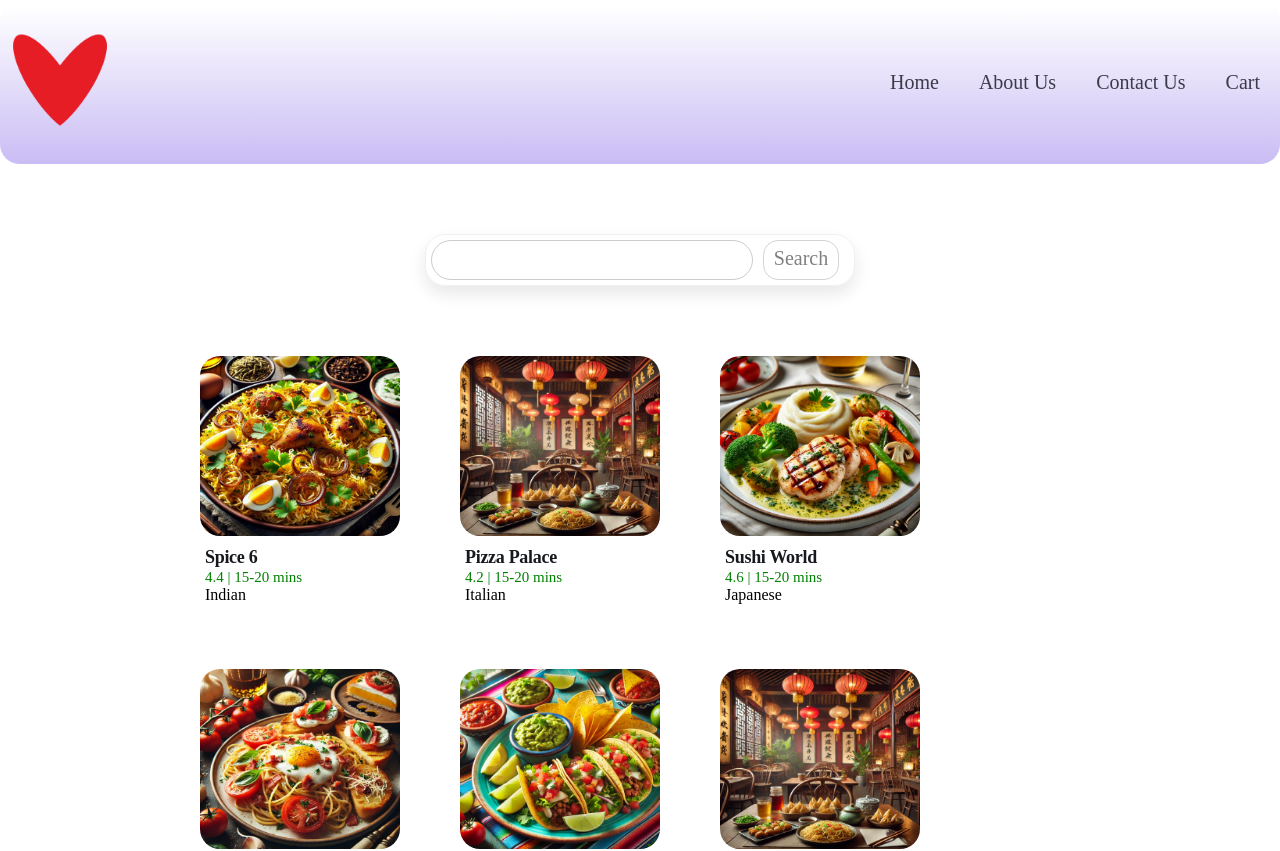
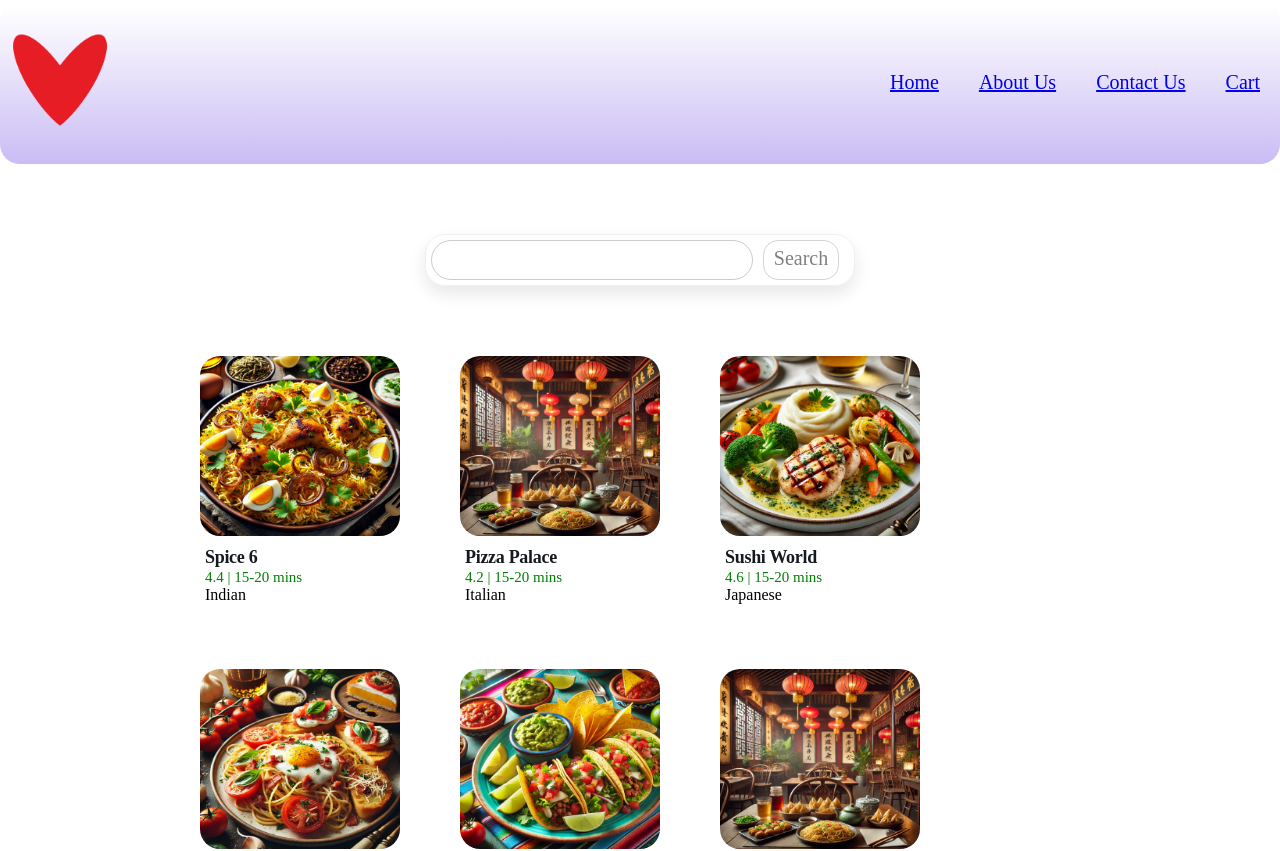
Before and after one commit to RishieVyas/React, a React (Vite) app: page / in a window 1280 px wide. Shown: the top 851 px of the page. Built offline with nearby package versions, Linux system fonts and the light colour scheme.

Commit message:
Added router for navigation

```diff
--- a/package.json
+++ b/package.json
@@ -24,6 +24,7 @@
   },
   "dependencies": {
     "react": "^18.3.1",
-    "react-dom": "^18.3.1"
+    "react-dom": "^18.3.1",
+    "react-router-dom": "^6.26.2"
   }
 }
--- a/src/App.js
+++ b/src/App.js
@@ -2,6 +2,11 @@ import React from "react";
 import ReactDOM from "react-dom/client";
 import Body from "./components/Body";
 import Header from "./components/Header";
+import { createBrowserRouter, RouterProvider } from "react-router-dom";
+import About from "./components/About";
+import ContactUs from "./components/ContactUs";
+import Cart from "./components/Cart";
+import Error from "./components/Error";
 
 const AppLayout = () => {
   return (
@@ -12,5 +17,25 @@ const AppLayout = () => {
   );
 };
 
+const appRouter = createBrowserRouter([
+  {
+    path: "/",
+    element: <AppLayout />,
+    errorElement: <Error />,
+  },
+  {
+    path: "/about",
+    element: <About />,
+  },
+  {
+    path: "/contact",
+    element: <ContactUs />,
+  },
+  {
+    path: "/cart",
+    element: <Cart />,
+  },
+]);
+
 const root = ReactDOM.createRoot(document.getElementById("root"));
-root.render(<AppLayout />);
+root.render(<RouterProvider router={appRouter} />);
--- /dev/null
+++ b/src/components/About.js
@@ -0,0 +1,10 @@
+const About = () => {
+  return (
+    <div className="about-container">
+      <h2>About Us</h2>
+      <p>This is about us page</p>
+    </div>
+  );
+};
+
+export default About;
--- /dev/null
+++ b/src/components/Cart.js
@@ -0,0 +1,6 @@
+import React from "react";
+
+const Cart = () => {
+  return <div>Cart</div>;
+};
+export default Cart;
--- /dev/null
+++ b/src/components/ContactUs.js
@@ -0,0 +1,10 @@
+const ContactUs = () => {
+  return (
+    <div className="about-container">
+      <h2>Contact Us</h2>
+      <p>This is contact us page</p>
+    </div>
+  );
+};
+
+export default ContactUs;
--- /dev/null
+++ b/src/components/Error.js
@@ -0,0 +1,15 @@
+import React from "react";
+import { useRouteError } from "react-router-dom";
+
+const Error = () => {
+  const err = useRouteError();
+  return (
+    <div>
+      <h1>Oops! Something Went wrong</h1>
+      <h3>
+        {err.status}: {err.statusText}
+      </h3>
+    </div>
+  );
+};
+export default Error;
--- a/src/components/Header.js
+++ b/src/components/Header.js
@@ -1,3 +1,5 @@
+import { Link } from "react-router-dom";
+
 const Header = () => {
   return (
     <div className="header">
@@ -6,10 +8,18 @@ const Header = () => {
       </div>
       <div className="nav-items">
         <ul>
-          <li>Home</li>
-          <li>About Us</li>
-          <li>Contact Us</li>
-          <li>Cart</li>
+          <li>
+            <Link to="/">Home</Link>
+          </li>
+          <li>
+            <Link to="/about">About Us</Link>
+          </li>
+          <li>
+            <Link to="/contact">Contact Us</Link>
+          </li>
+          <li>
+            <Link to="/cart">Cart</Link>
+          </li>
         </ul>
       </div>
     </div>
```
Also changed, not shown: 1 other file (tests, documents, lock files or other folders).
